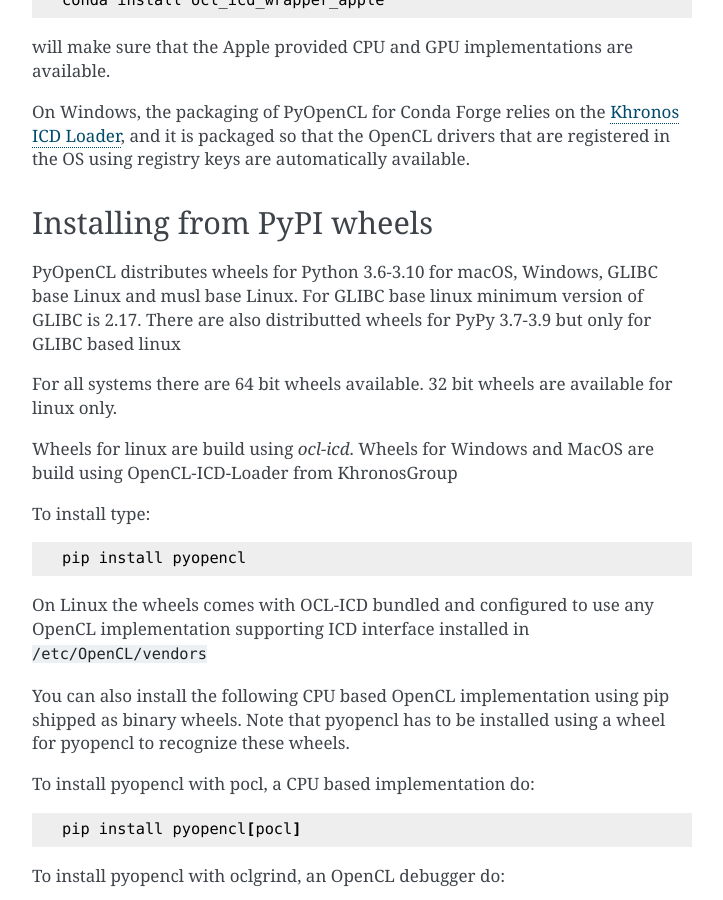
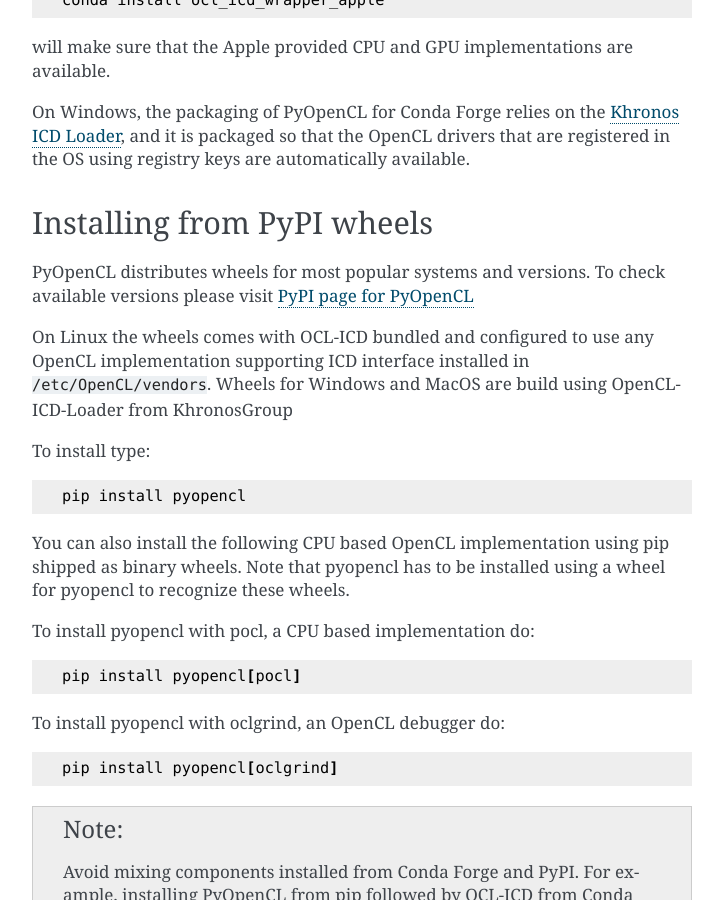
Before and after one commit to inducer/pyopencl, a Sphinx documentation site: the page built from doc/misc.rst, in a window 1280 px wide and 900 px high, scrolled down 2821 px. Shown: the whole window, without its empty margins (388-1111 px from the left). Built offline with Sphinx 7.4.7, drawn with Linux system fonts in a browser that asks for light colours.

Commit message:
try to fix doc

```diff
--- a/doc/misc.rst
+++ b/doc/misc.rst
@@ -136,22 +136,19 @@ using registry keys are automatically available.
 Installing from PyPI wheels
 ---------------------------
 
-PyOpenCL distributes wheels for Python 3.6-3.10 for macOS, Windows, GLIBC base Linux and musl base Linux.
-For GLIBC base linux minimum version of GLIBC is 2.17.
-There are also distributted wheels for PyPy 3.7-3.9 but only for GLIBC based linux
+PyOpenCL distributes wheels for most popular systems and versions.
+To check available versions please visit `PyPI page for PyOpenCL <https://pypi.org/project/pyopencl/>`_
 
-For all systems there are 64 bit wheels available. 32 bit wheels are available for linux only.
 
-Wheels for linux are build using `ocl-icd`. Wheels for Windows and MacOS are build using
+On Linux the wheels comes with OCL-ICD bundled and configured to use any OpenCL implementation
+supporting ICD interface installed in :file:`/etc/OpenCL/vendors`.
+Wheels for Windows and MacOS are build using
 OpenCL-ICD-Loader from KhronosGroup
-
 
 To install type::
 
     pip install pyopencl
 
-On Linux the wheels comes with OCL-ICD bundled and configured to use any OpenCL implementation
-supporting ICD interface installed in :file:`/etc/OpenCL/vendors`
 
 You can also install the following CPU based OpenCL implementation using pip shipped as binary
 wheels. Note that pyopencl has to be installed using a wheel for pyopencl to recognize these
```
